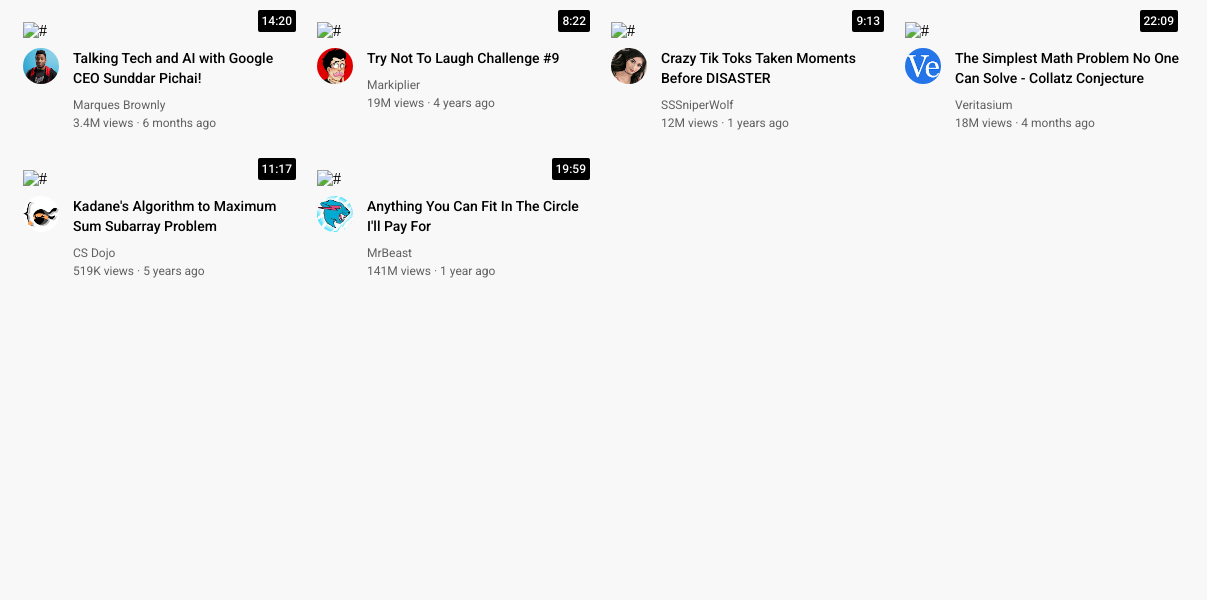
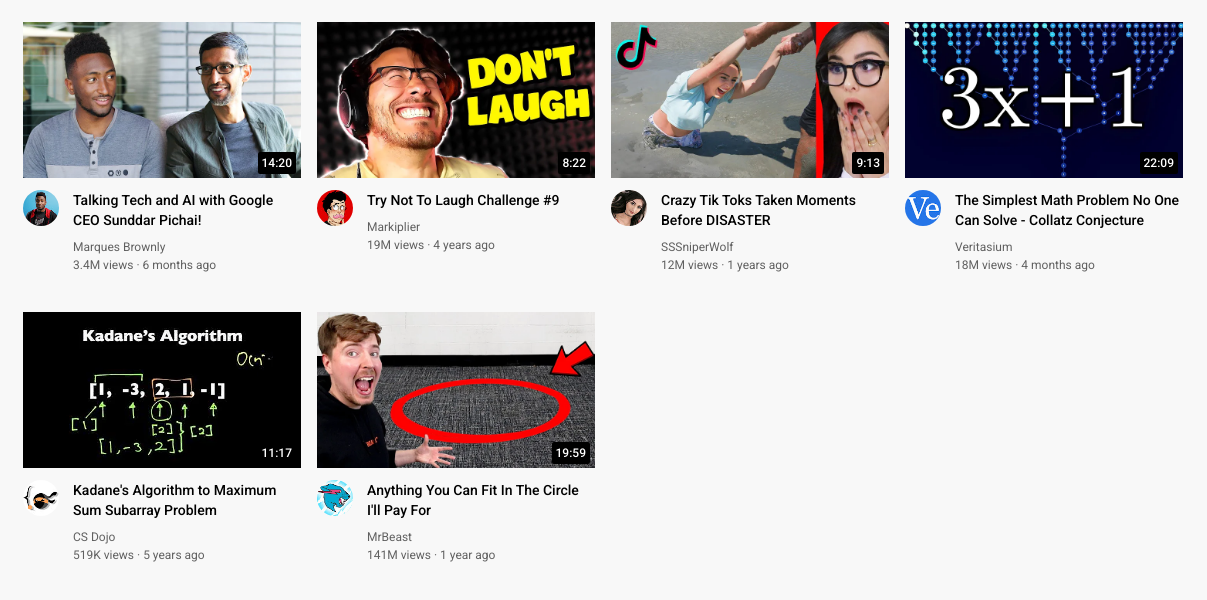
Before and after one commit to Zemoik/Youtube_Replica, a plain HTML site: page index.html in a window 1280 px wide. Shown: the part 58-658 px from the top of the page, 73-1280 px from the left. Drawn offline with Linux system fonts and the light colour scheme; the site is published under a folder, as on GitHub Pages, so addresses that start at the root find nothing.

Commit message:
Fix image source paths for video thumbnails

```diff
--- a/index.html
+++ b/index.html
@@ -80,7 +80,7 @@
     <div class="video-grid">
         <div class="video-preview">
             <div class="thumbnail-row">
-                <img class="thumbnail" src="/thumbnails/thumbnail-1.webp" alt="#">
+                <img class="thumbnail" src="thumbnails/thumbnail-1.webp" alt="#">
                 <div class="video-time">14:20</div>
             </div>
             <div class="video-info-grid">
@@ -97,7 +97,7 @@
 
         <div class="video-preview">
             <div class="thumbnail-row">
-                <img class="thumbnail" src="/thumbnails/thumbnail-2.webp" alt="#">
+                <img class="thumbnail" src="thumbnails/thumbnail-2.webp" alt="#">
                 <div class="video-time">8:22</div>
             </div>
             <div class="video-info-grid">
@@ -114,7 +114,7 @@
 
         <div class="video-preview">
             <div class="thumbnail-row">
-                <img class="thumbnail" src="/thumbnails/thumbnail-3.webp" alt="#">
+                <img class="thumbnail" src="thumbnails/thumbnail-3.webp" alt="#">
                 <div class="video-time">9:13</div>
             </div>
             <div class="video-info-grid">
@@ -131,7 +131,7 @@
 
         <div class="video-preview">
             <div class="thumbnail-row">
-                <img class="thumbnail" src="/thumbnails/thumbnail-4.webp" alt="#">
+                <img class="thumbnail" src="thumbnails/thumbnail-4.webp" alt="#">
                 <div class="video-time">22:09</div>
             </div>
             <div class="video-info-grid">
@@ -149,7 +149,7 @@
 
         <div class="video-preview">
             <div class="thumbnail-row">
-                <img class="thumbnail" src="/thumbnails/thumbnail-5.webp" alt="#">
+                <img class="thumbnail" src="thumbnails/thumbnail-5.webp" alt="#">
                 <div class="video-time">11:17</div>
             </div>
             <div class="video-info-grid">
@@ -167,7 +167,7 @@
 
         <div class="video-preview">
             <div class="thumbnail-row">
-                <img class="thumbnail" src="/thumbnails/thumbnail-6.webp" alt="#">
+                <img class="thumbnail" src="thumbnails/thumbnail-6.webp" alt="#">
                 <div class="video-time">19:59</div>
             </div>
             <div class="video-info-grid">
```
